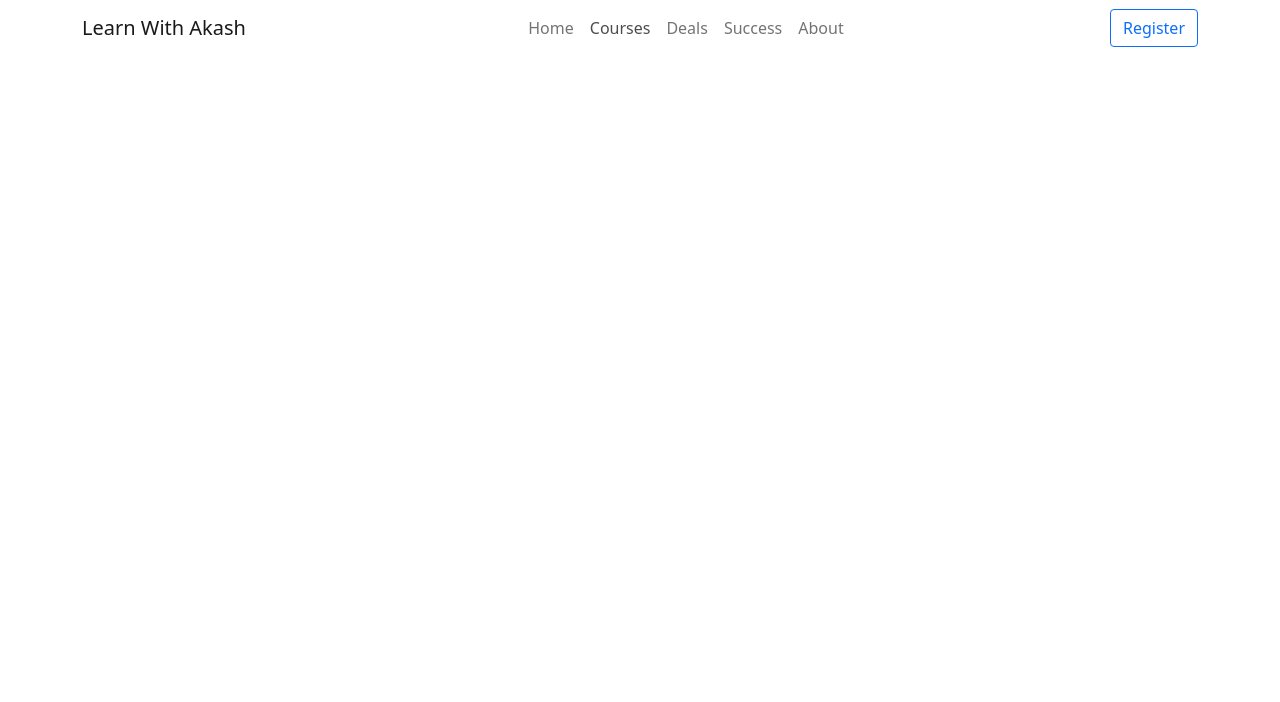
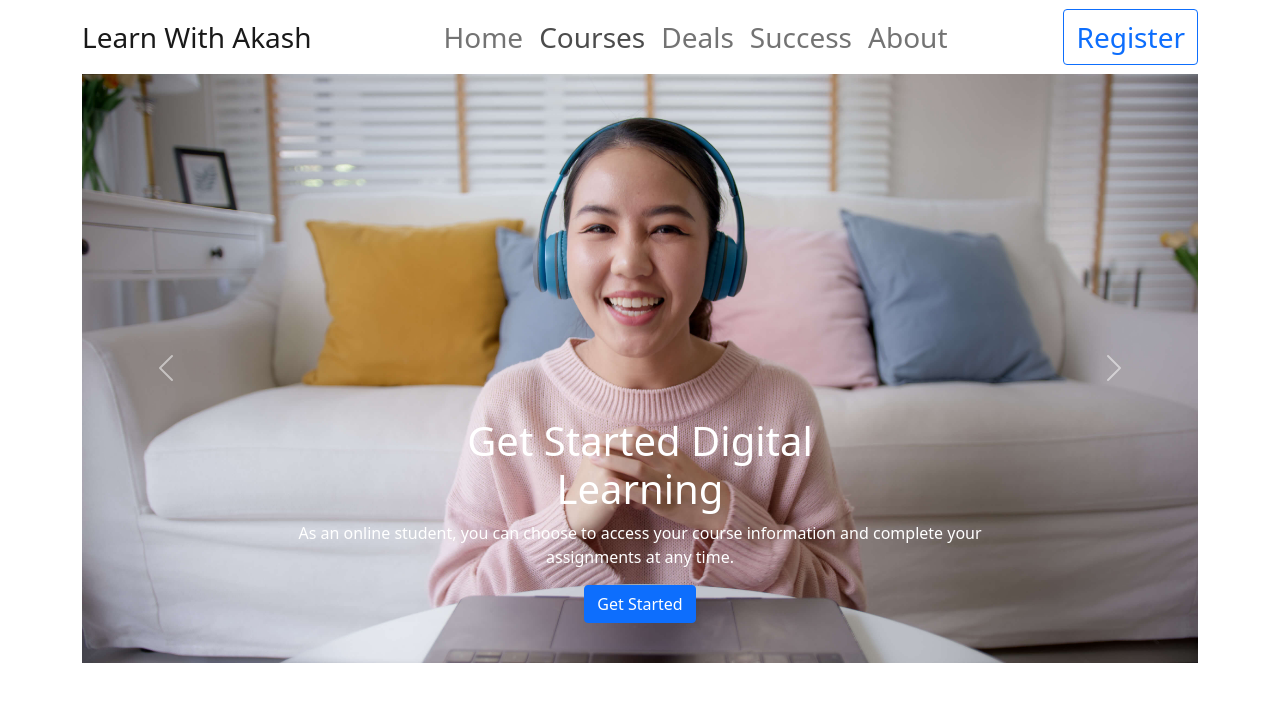
Before and after one commit to AkashChakrabortty/learn-with-Akash, a plain HTML site: page index.html in a window 1280 px wide. Both pictures are taken after a click on the link "Courses". Drawn offline with nearby package versions, Linux system fonts and the light colour scheme; a web font is replaced by a local one.

Commit message:
carousel added

```diff
--- a/index.html
+++ b/index.html
@@ -21,12 +21,12 @@
 
             <div class="container">
                 <div class="nav-logo">
-                    <a class="navbar-brand" href="#">Learn With Akash</a>
+                    <a class="navbar-brand fs-3" href="#">Learn With Akash</a>
                 </div>
 
                 <div class="right-div d-flex order-lg-3">
                     <div class="reg-btn d-none d-md-block">
-                        <button type="button" class="btn btn-outline-primary">Register</button>
+                        <button type="button" class="btn btn-outline-primary fs-3">Register</button>
                     </div>
 
                     <div class="responsive-icon order-lg-3">
@@ -39,7 +39,7 @@
                 </div>
 
                 <div class="collapse navbar-collapse justify-content-center" id="navbarNavAltMarkup">
-                    <div class="navbar-nav">
+                    <div class="navbar-nav fs-3">
                         <a class="nav-link" aria-current="page" href="#">Home</a>
                         <a class="nav-link" href="#">Courses</a>
                         <a class="nav-link" href="#">Deals</a>
@@ -51,6 +51,56 @@
             </div>
         </nav>
         <!-- nav section end -->
+
+        <!-- Carousel start -->
+        <div class="container">
+        <div id="carouselExampleCaptions" class="carousel slide" data-bs-ride="carousel">
+
+            <div class="carousel-inner">
+              <div class="carousel-item active">
+                <img src="images/cover/cover-1.png" class="d-block w-100" alt="cover1">
+                <div class="carousel-caption">
+                  <h1 class="fs-1">Get Started Digital <br>
+                    Learning</h1>
+                  <p>As an online student, you can choose to access your course information and complete your assignments at any time.</p>
+                  <button  type="button" class="btn btn-primary">Get Started
+                </button>
+                </div>
+              </div>
+              <div class="carousel-item">
+                <img src="images/cover/cover-3.jpg" class="d-block w-100" alt="cover2">
+                <div class="carousel-caption">
+                    <h1 class="fs-1">Get Started Digital <br>
+                        Learning</h1>
+                      <p>As an online student, you can choose to access your course information and complete your assignments at any time.</p>
+                      <button  type="button" class="btn btn-primary">Get Started
+                    </button>
+                </div>
+              </div>
+              <div class="carousel-item">
+                <img src="images/cover/cover-3.jpg" class="d-block w-100" alt="cover3">
+                <div class="carousel-caption">
+                    <h1 class="fs-1">Get Started Digital <br>
+                        Learning</h1>
+                      <p>As an online student, you can choose to access your course information and complete your assignments at any time.</p>
+                      <button  type="button" class="btn btn-primary">Get Started
+                    </button>
+                </div>
+              </div>
+            </div>
+
+            <button class="carousel-control-prev" type="button" data-bs-target="#carouselExampleCaptions" data-bs-slide="prev">
+              <span class="carousel-control-prev-icon" aria-hidden="true"></span>
+              <span class="visually-hidden">Previous</span>
+            </button>
+            <button class="carousel-control-next" type="button" data-bs-target="#carouselExampleCaptions" data-bs-slide="next">
+              <span class="carousel-control-next-icon" aria-hidden="true"></span>
+              <span class="visually-hidden">Next</span>
+            </button>
+          </div>
+
+        </div>
+        <!-- Carousel end -->
     </header>
     <!-- end header section -->
 
```
